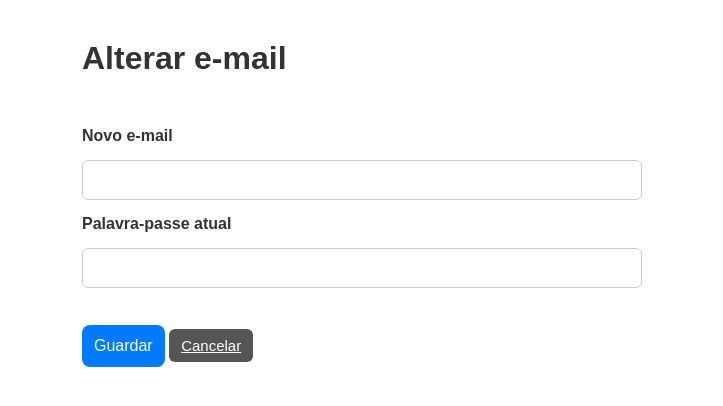
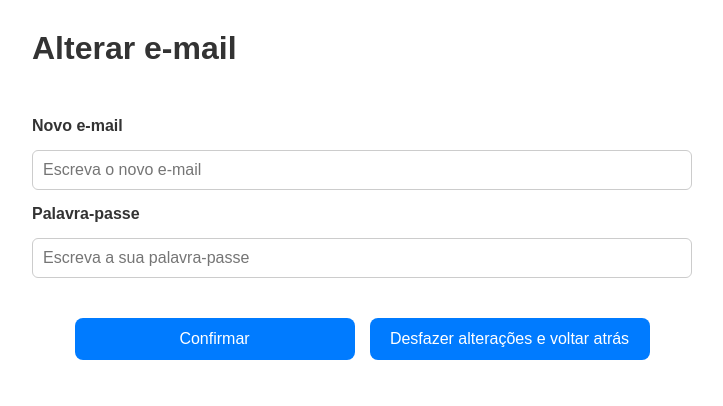
Before and after one commit to diogo-tavares/EIS_2526-G2_MEEC, a PHP site: page /mudar_mail.php in a window 1280 px wide. Shown: the part 144-550 px from the top of the page, without its empty margins (278-1001 px from the left). Run offline with PHP 8.4, Linux system fonts and the light colour scheme; a user stored in the database is signed in; data comes from the database, SQL or seed files in the repository.

Commit message:
Alterações
- ao mudar a palavra passe obriga a que esta tenha pelo menos 8 caracteres, agora no registo pede a mesma coisa para ficar coerente
- adicionados placeholders nas caixas de input das paginas login, mudar pass e mudar email
- ataulização do ficheiro POR FAZER.txt

```diff
--- a/Teamwork/public_html/login.php
+++ b/Teamwork/public_html/login.php
@@ -24,10 +24,10 @@
         <form method="POST" action="php/login_process.php" class="auth-form">
     <input type="hidden" name="redirect" value="<?php echo isset($_GET['redirect']) ? htmlspecialchars($_GET['redirect']) : '/eventos.php'; ?>">
     <label for="email">E-mail</label>
-    <input id="email" name="email" type="email" required>
+    <input id="email" name="email" type="email" placeholder="Escreva o seu e-mail"required>
 
     <label for="password">Password</label>
-    <input id="password" name="password" type="password" required>
+    <input id="password" name="password" type="password" placeholder="Escreva a sua palavra-passe" required>
 
     <?php if (isset($_GET['error'])): ?>
       <div class="error">
--- a/Teamwork/public_html/mudar_mail.php
+++ b/Teamwork/public_html/mudar_mail.php
@@ -80,7 +80,7 @@ if (($_SERVER['REQUEST_METHOD'] ?? 'GET') === 'POST') {
     </header>
 
 
-  <main class="perfil-content" style="max-width:600px;margin:40px auto;">
+  <main class="perfil-content" style="max-width:700px;">
     <h1>Alterar e-mail</h1>
     <?php if (!empty($errors)): ?>
       <div class="alert alert-error">
@@ -92,14 +92,14 @@ if (($_SERVER['REQUEST_METHOD'] ?? 'GET') === 'POST') {
     <?php endif; ?>
     <form method="post" action="mudar_mail.php" class="auth-form">
       <label for="new_email">Novo e-mail</label>
-      <input type="email" id="new_email" name="new_email" required>
+      <input type="email" id="new_email" name="new_email" placeholder="Escreva o novo e-mail" required>
 
-      <label for="current_password">Palavra-passe atual</label>
-      <input type="password" id="current_password" name="current_password" required>
+      <label for="current_password">Palavra-passe</label>
+      <input type="password" id="current_password" name="current_password" placeholder="Escreva a sua palavra-passe" required>
 
-      <div style="margin-top:12px;">
-        <button type="submit" class="btn-primary">Guardar</button>
-        <a class="btn-secondary" href="perfil.php">Cancelar</a>
+      <div class="edit-profile-buttons" style="margin-top: 15px; justify-content: center;">
+        <button type="submit" class="btn-primary">Confirmar</button>
+        <button type="button" class="btn-primary" onclick="window.location.href='perfil.php'">Desfazer alterações e voltar atrás</button>
       </div>
     </form>
   </main>
--- a/Teamwork/public_html/registar.php
+++ b/Teamwork/public_html/registar.php
@@ -32,10 +32,10 @@
         <input type="date" id="birthdate" name="birthdate">
 
         <label for="password">Palavra-passe</label>
-        <input type="password" id="password" name="password" placeholder="Escreva a sua palavra-passe" required>
+        <input type="password" id="password" name="password" placeholder="Escreva a sua palavra-passe" minlength="8" required>
 
         <label for="confirm">Repetir palavra-passe</label>
-        <input type="password" id="confirm" name="confirm" placeholder="Repita a sua palavra-passe" required>
+        <input type="password" id="confirm" name="confirm" placeholder="Repita a sua palavra-passe" minlength="8" required>
 
         <button type="submit" class="btn-primary">REGISTAR</button>
         </form>
```
Also changed, not shown: POR FAZER.txt (+12 -4 lines), Teamwork/nbproject/private/private.xml (+4 -4 lines), Teamwork/public_html/mudar_pass.php (+7 -7 lines).
